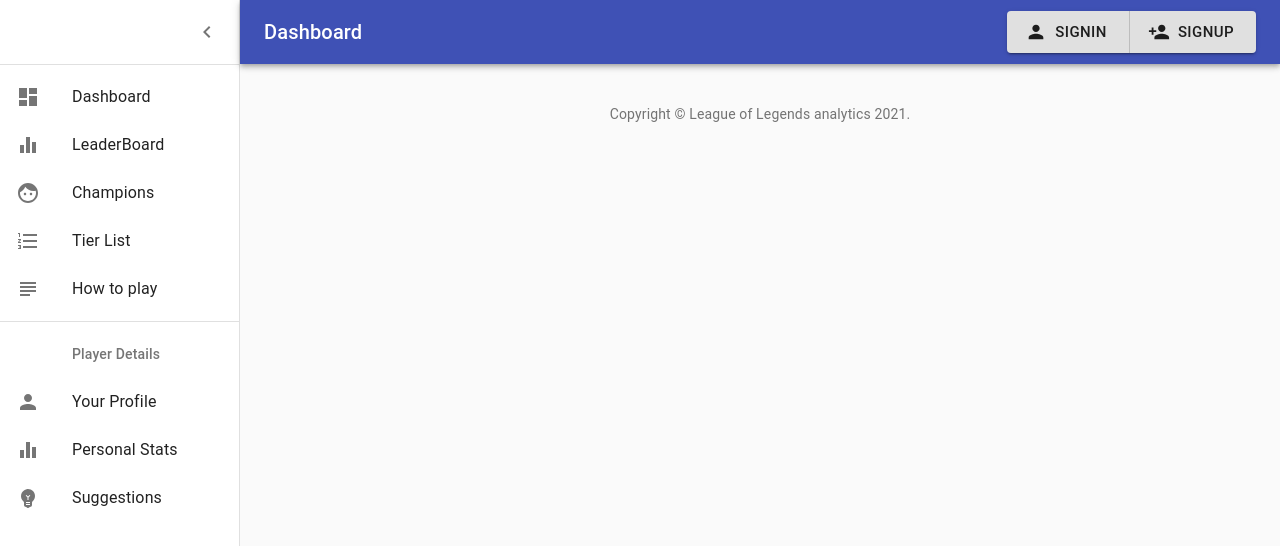
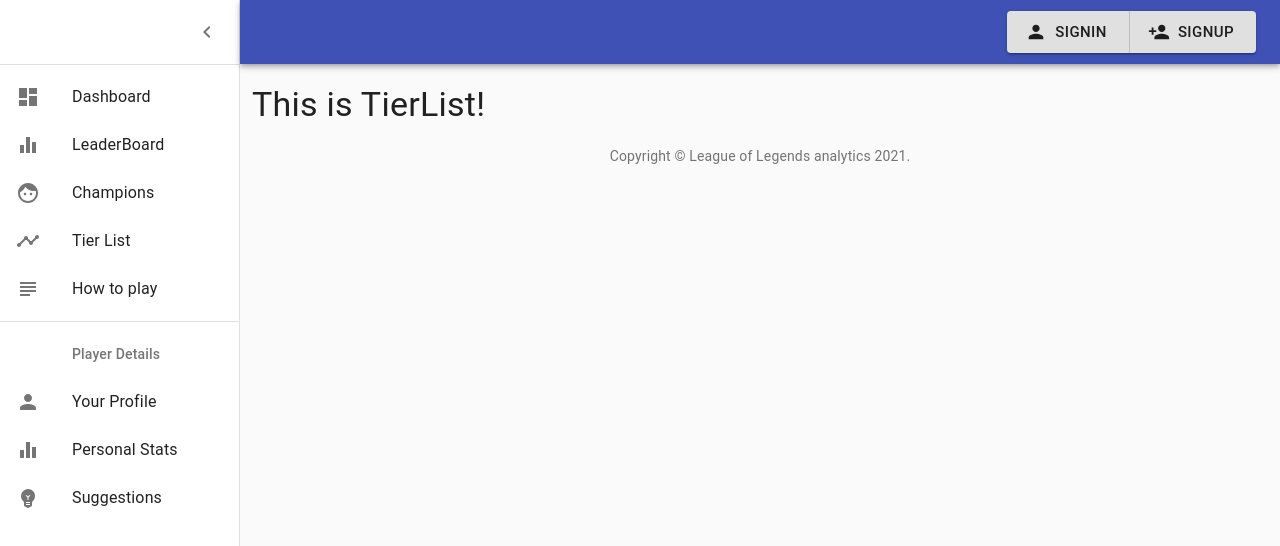
Before and after one commit to tipsi2022/Group18-Predicting-League-of-Legends-Analytics, a React (Create React App) app in the folder Main_Project/lol_frontend/: page /tier-list in a window 1280 px wide. Shown: the top 546 px of the page. Built offline with nearby package versions, Linux system fonts and the light colour scheme.

Commit message:
Added TierList Page

```diff
--- /dev/null
+++ b/Main_Project/lol_frontend/src/Components/TierList.js
@@ -0,0 +1,15 @@
+import React from "react";
+// import Link from "@material-ui/core/Link";
+// import { makeStyles } from "@material-ui/core/styles";
+import Typography from "@material-ui/core/Typography";
+// import Title from "./Title";
+
+export default function Profile() {
+  return (
+    <React.Fragment>
+      <Typography component="p" variant="h4">
+        This is TierList!
+      </Typography>
+    </React.Fragment>
+  );
+}
--- a/Main_Project/lol_frontend/src/dashboard/Dashboard.js
+++ b/Main_Project/lol_frontend/src/dashboard/Dashboard.js
@@ -1,4 +1,4 @@
-import React from "react";
+import React, { useEffect, useState } from "react";
 import clsx from "clsx";
 import {
   ButtonGroup,
@@ -20,11 +20,12 @@ import {
 } from "@material-ui/core";
 import MenuIcon from "@material-ui/icons/Menu";
 import ChevronLeftIcon from "@material-ui/icons/ChevronLeft";
-import { mainListItems, secondaryListItems } from "./listItems";
+import { MainListItems, SecondaryListItems } from "./listItems";
 import SignIn from "../Pages/SignIn";
 import SignUp from "../Pages/SignUp";
 import Chart from "../Components/Chart";
 import Champions from "../Components/Champions";
+import TierList from "../Components/TierList";
 import Leaderboard from "../Components/LeaderBoard";
 import HowToPlay from "../Components/HowToPlay";
 import Profile from "../Components/Profile";
@@ -130,7 +131,13 @@ const useStyles = makeStyles((theme) => ({
 
 export default function Dashboard() {
   const classes = useStyles();
-  const [open, setOpen] = React.useState(true);
+  const [title, setTitle] = useState("");
+  const [open, setOpen] = useState(true);
+
+  useEffect(() => {
+    document.title = title;
+  }, [title]);
+
   const handleDrawerOpen = () => {
     setOpen(true);
   };
@@ -166,7 +173,7 @@ export default function Dashboard() {
             noWrap
             className={classes.title}
           >
-            Dashboard
+            {title}
           </Typography>
           <ButtonGroup
             className={classes.root}
@@ -174,13 +181,23 @@ export default function Dashboard() {
             color="default"
             variant="contained"
           >
-            <Button startIcon={<Person />} component={RouterLink} to="/sign-in">
+            <Button
+              startIcon={<Person />}
+              component={RouterLink}
+              to="/sign-in"
+              onClick={() => {
+                setTitle("sign-in");
+              }}
+            >
               SignIn
             </Button>
             <Button
               startIcon={<PersonAdd />}
               component={RouterLink}
               to="/sign-up"
+              onClick={() => {
+                setTitle("sign-up");
+              }}
             >
               SignUp
             </Button>
@@ -200,9 +217,9 @@ export default function Dashboard() {
           </IconButton>
         </div>
         <Divider />
-        <List>{mainListItems}</List>
+        <List>{<MainListItems title={title} />}</List>
         <Divider />
-        <List>{secondaryListItems}</List>
+        <List>{<SecondaryListItems title={title} />}</List>
       </Drawer>
       <main className={classes.content}>
         <div className={classes.appBarSpacer} />
@@ -224,6 +241,9 @@ export default function Dashboard() {
               </Route>
               <Route exact path="/champions">
                 {championData.map(Champions)}
+              </Route>
+              <Route exact path="/tier-list">
+                <TierList />
               </Route>
               <Route exact path="/lead">
                 <Leaderboard />
--- a/Main_Project/lol_frontend/src/dashboard/listItems.js
+++ b/Main_Project/lol_frontend/src/dashboard/listItems.js
@@ -9,12 +9,13 @@ import {
   EmojiObjects,
   Equalizer,
   Face,
-  FormatListNumbered,
   Person,
   Subject,
+  Timeline,
 } from "@material-ui/icons";
 
-export const mainListItems = (
+export function MainListItems(props) {
+  return (
     <div>
       <ListItem button component={RouterLink} to="/">
         <ListItemIcon>
@@ -34,9 +35,9 @@ export const mainListItems = (
         </ListItemIcon>
         <ListItemText primary="Champions" />
       </ListItem>
-    <ListItem button>
+      <ListItem button component={RouterLink} to="/tier-list">
         <ListItemIcon>
-        <FormatListNumbered />
+          <Timeline />
         </ListItemIcon>
         <ListItemText primary="Tier List" />
       </ListItem>
@@ -48,8 +49,10 @@ export const mainListItems = (
       </ListItem>
     </div>
   );
+}
 
-export const secondaryListItems = (
+export function SecondaryListItems(props) {
+  return (
     <div>
       <ListSubheader inset>Player Details</ListSubheader>
       <ListItem button component={RouterLink} to="/profile">
@@ -72,3 +75,4 @@ export const secondaryListItems = (
       </ListItem>
     </div>
   );
+}
```
Lines whose indentation alone changed are shown as unchanged.
